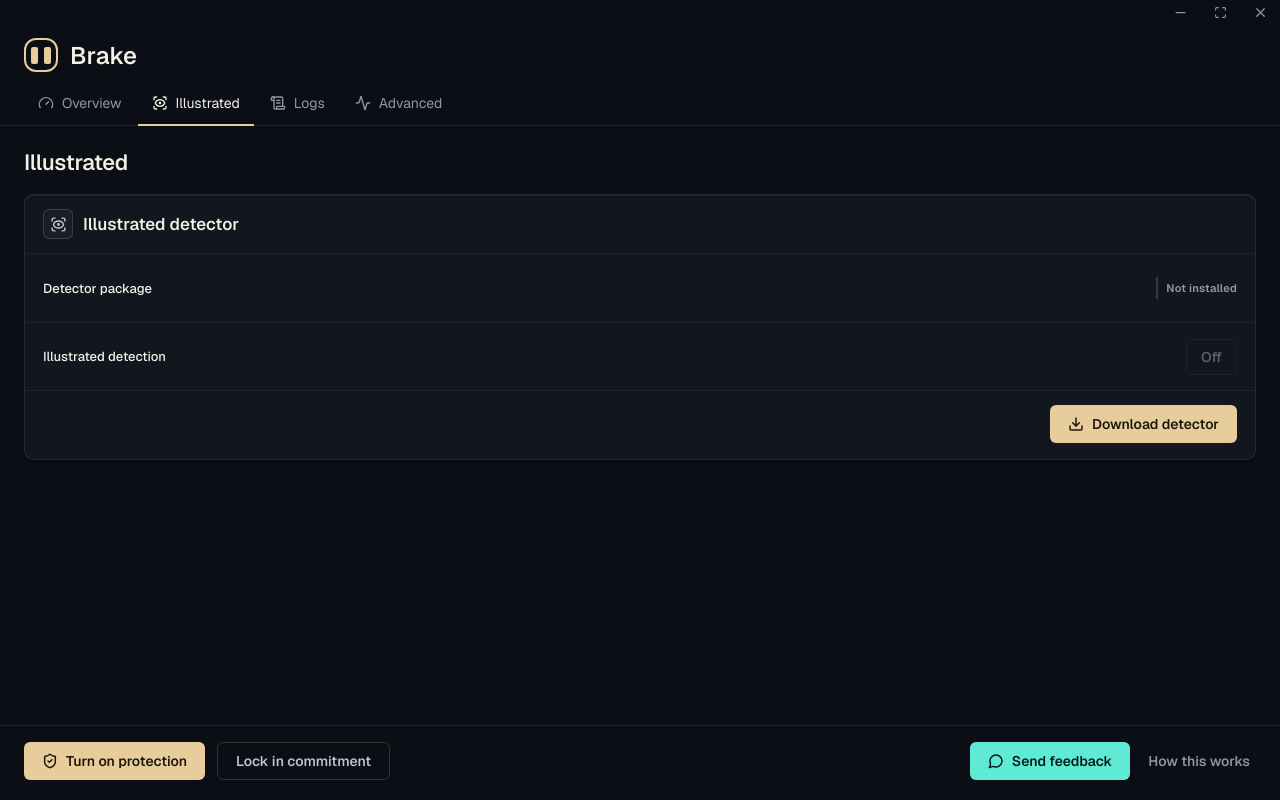
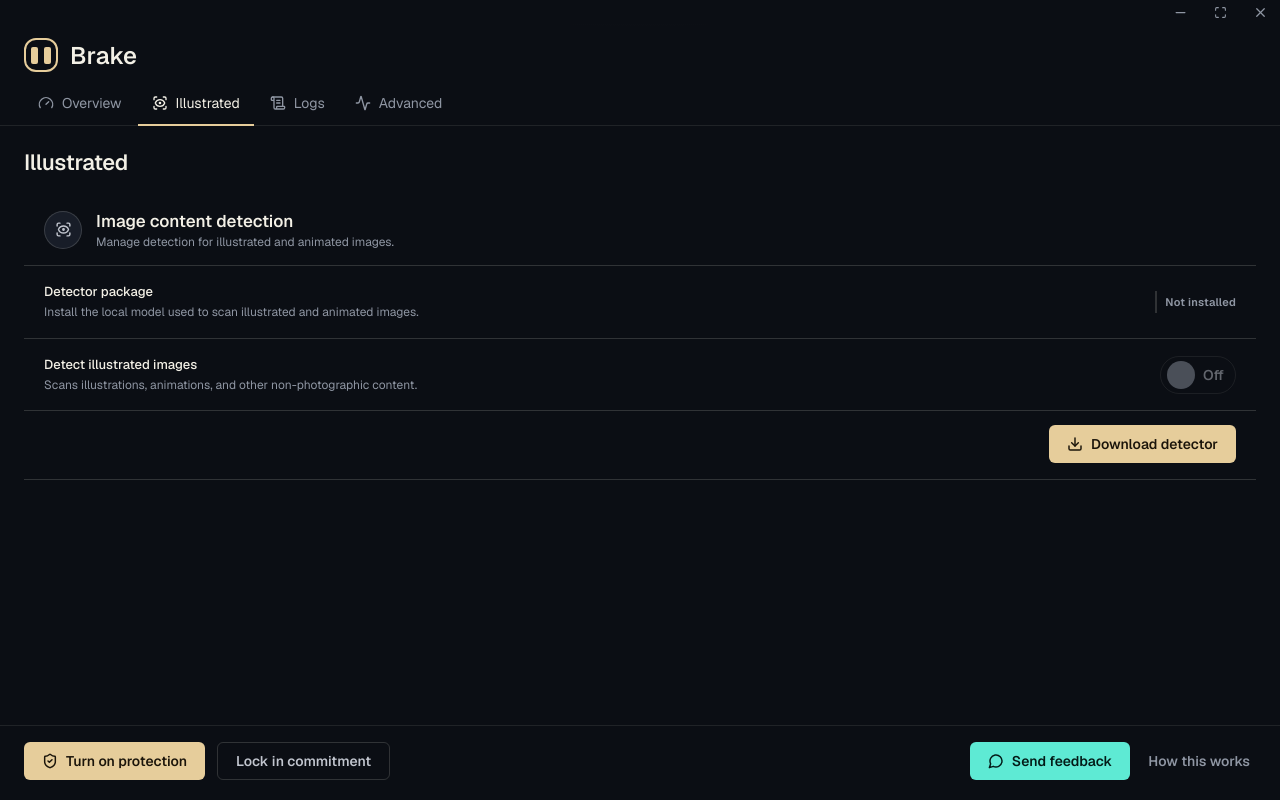
Before and after one commit to usebrake/Brake, a React (Vite) app in the folder desktop/: page / in a window 1280 px wide. Both pictures are taken after a click on the button "Illustrated". Built offline with nearby package versions, Linux system fonts and the light colour scheme.

Commit message:
Refine settings and activity sections

```diff
--- a/desktop/src/App.jsx
+++ b/desktop/src/App.jsx
@@ -168,9 +168,11 @@
 
 function DetectionLogs({ events, loading, onRefresh, onClear }) {
   return (
-    <Card icon={ScrollText} title="Detection events">
-      <div className="log-toolbar">
-        <span>{events.length ? `${events.length} recent ${events.length === 1 ? "event" : "events"}` : loading ? "Loading..." : "No detection events yet"}</span>
+    <Card
+      icon={ScrollText}
+      title="Detection history"
+      subtitle="Review when detector checks were triggered."
+      actions={
         <div className="log-actions">
           <button className="pill-action" onClick={onRefresh}>Refresh</button>
           <button className="pill-action danger" onClick={onClear} disabled={loading || !events.length}>
@@ -178,7 +180,8 @@
             <span>Clear</span>
           </button>
         </div>
-      </div>
+      }
+    >
       {events.length ? (
         <div className="log-list">
           {events.map((event, index) => (
@@ -254,7 +257,7 @@
   );
 }
 
-function Card({ icon: Icon, title, subtitle, children }) {
+function Card({ icon: Icon, title, subtitle, actions, children }) {
   return (
     <section className="card">
       <header className="card-head">
@@ -263,10 +266,11 @@
             <Icon size={17} />
           </span>
         ) : null}
-        <div>
+        <div className="card-head-copy">
           <h3>{title}</h3>
           {subtitle ? <p>{subtitle}</p> : null}
         </div>
+        {actions ? <div className="card-head-actions">{actions}</div> : null}
       </header>
       <div className="card-body">{children}</div>
     </section>
@@ -1311,7 +1315,7 @@
                     <Clock3 size={24} strokeWidth={1.8} aria-hidden="true" />
                     <div>
                       <div className="setting-title">Lockout length</div>
-                      <div className="setting-description">Choose how long Brake locks the screen after explicit content is detected.</div>
+                      <div className="setting-description">Choose how long each lockout lasts.</div>
                     </div>
                   </div>
                   <div className="stepper-control overview-stepper">
@@ -1346,22 +1350,25 @@
               <h1>Illustrated</h1>
               {notice ? <p className="notice">{notice}</p> : null}
             </div>
-            <Card icon={ScanEye} title="Illustrated detector">
+            <Card icon={ScanEye} title="Image content detection" subtitle="Manage detection for illustrated and animated images.">
               {status.animeModelStatus !== "ready" ? (
                 <SettingRow
                   title="Detector package"
+                  description="Install the local model used to scan illustrated and animated images."
                   aside={<Badge state="">{animeStatusCopy(status.animeModelStatus)}</Badge>}
                 />
               ) : null}
               <SettingRow
-                title="Illustrated detection"
+                title="Detect illustrated images"
+                description="Scans illustrations, animations, and other non-photographic content."
                 aside={
                   <button
-                    className={`pill-action ${status.animeDetectionEnabled ? "active" : ""}`}
+                    className={`toggle-action ${status.animeDetectionEnabled ? "active" : ""}`}
                     disabled={status.failSecure || status.animeModelStatus !== "ready" || (status.commitmentActive && status.animeDetectionEnabled)}
                     onClick={() => requestAnimeEnabled(!status.animeDetectionEnabled)}
                   >
-                    {status.animeDetectionEnabled ? "On" : "Off"}
+                    <span className="toggle-knob" aria-hidden="true" />
+                    <span>{status.animeDetectionEnabled ? "On" : "Off"}</span>
                   </button>
                 }
               />
@@ -1399,7 +1406,7 @@
               {notice ? <p className="notice">{notice}</p> : null}
             </div>
             <div className="advanced-stack">
-              <Card icon={KeyRound} title="Recovery code">
+              <Card icon={KeyRound} title="Recovery code" subtitle="Manage how recovery works during lockouts.">
                 <SettingRow
                   title="Emergency cooldown"
                   description="How long Brake waits before the recovery code turns protection off."
@@ -1417,11 +1424,12 @@
                   description="When allowed, the lockout screen shows a small emergency release option. Protection stays on."
                   aside={
                     <button
-                      className={`pill-action ${status.lockoutRecoveryEnabled ? "active" : ""}`}
+                      className={`toggle-action ${status.lockoutRecoveryEnabled ? "active" : ""}`}
                       disabled={status.failSecure}
                       onClick={() => requestRecoverySettings({ lockoutRecoveryEnabled: !status.lockoutRecoveryEnabled })}
                     >
-                      {status.lockoutRecoveryEnabled ? "On" : "Off"}
+                      <span className="toggle-knob" aria-hidden="true" />
+                      <span>{status.lockoutRecoveryEnabled ? "On" : "Off"}</span>
                     </button>
                   }
                 />
@@ -1450,17 +1458,18 @@
                   }
                 />
               </Card>
-              <Card icon={Power} title="Lockout behavior">
+              <Card icon={Power} title="Lockout behavior" subtitle="Choose what happens when a lockout ends.">
                 <SettingRow
                   title="Shutdown after lockout"
                   description="When on, Windows shuts down after a full lockout timer ends. During commitment, this cannot be turned off."
                   aside={
                     <button
-                      className={`pill-action ${status.shutdownAfterLockout ? "active" : ""}`}
+                      className={`toggle-action ${status.shutdownAfterLockout ? "active" : ""}`}
                       disabled={status.failSecure || (status.commitmentActive && status.shutdownAfterLockout)}
                       onClick={() => requestShutdownAfterLockout(!status.shutdownAfterLockout)}
                     >
-                      {status.shutdownAfterLockout ? "On" : "Off"}
+                      <span className="toggle-knob" aria-hidden="true" />
+                      <span>{status.shutdownAfterLockout ? "On" : "Off"}</span>
                     </button>
                   }
                 />
--- a/desktop/src/styles.css
+++ b/desktop/src/styles.css
@@ -462,31 +462,38 @@
 
 .card {
   min-width: 0;
-  background: var(--surface-1);
-  border: 1px solid var(--border);
-  border-radius: var(--radius-md);
-  box-shadow: var(--shadow-1);
-  overflow: hidden;
+  background: transparent;
+  border-bottom: 1px solid var(--border-strong);
 }
 
 .card-head {
   display: flex;
   align-items: center;
-  gap: 10px;
-  padding: 14px 18px;
-  border-bottom: 1px solid var(--border-faint);
+  gap: 14px;
+  min-height: 72px;
+  padding: 14px 20px;
+  border-bottom: 1px solid var(--border-strong);
 }
 
 .lead-icon {
   display: grid;
   place-items: center;
-  width: 30px;
-  height: 30px;
-  flex: 0 0 30px;
+  width: 38px;
+  height: 38px;
+  flex: 0 0 38px;
   color: var(--fg-2);
   background: var(--surface-2);
   border: 1px solid var(--border-strong);
-  border-radius: var(--radius-sm);
+  border-radius: 50%;
+}
+
+.card-head-copy {
+  min-width: 0;
+  flex: 1;
+}
+
+.card-head-actions {
+  flex: 0 0 auto;
 }
 
 .card-head h3 {
@@ -509,12 +516,12 @@
   display: flex;
   align-items: center;
   gap: 16px;
-  min-height: 68px;
-  padding: 14px 18px;
+  min-height: 72px;
+  padding: 14px 20px;
 }
 
 .setting-row + .setting-row {
-  border-top: 1px solid var(--border-faint);
+  border-top: 1px solid var(--border-strong);
 }
 
 .setting-row > div:first-child,
@@ -629,6 +636,54 @@
   border-radius: 999px;
   font-family: "Geist Mono", "Consolas", monospace;
   font-size: 13px;
+}
+
+.toggle-action {
+  display: inline-flex;
+  align-items: center;
+  justify-content: center;
+  gap: 8px;
+  min-width: 76px;
+  height: 38px;
+  padding: 4px 10px 4px 5px;
+  color: var(--fg-2);
+  background: transparent;
+  border: 1px solid var(--border-strong);
+  border-radius: 999px;
+  cursor: pointer;
+  font-weight: 560;
+  transition: background 120ms ease, color 120ms ease, border-color 120ms ease, transform 120ms ease;
+}
+
+.toggle-knob {
+  width: 28px;
+  height: 28px;
+  flex: 0 0 28px;
+  background: var(--fg-3);
+  border-radius: 50%;
+  transition: background 120ms ease;
+}
+
+.toggle-action:hover {
+  color: var(--fg-1);
+  background: var(--surface-2);
+}
+
+.toggle-action.active {
+  flex-direction: row-reverse;
+  padding: 4px 5px 4px 10px;
+  color: var(--on-accent);
+  background: var(--gold);
+  border-color: var(--gold);
+}
+
+.toggle-action.active .toggle-knob {
+  background: var(--surface-1);
+}
+
+.toggle-action:disabled {
+  opacity: 0.48;
+  cursor: not-allowed;
 }
 
 .stepper-control button {
@@ -791,20 +846,8 @@
   display: flex;
   justify-content: flex-end;
   gap: 10px;
-  padding: 14px 18px 16px;
-  border-top: 1px solid var(--border-faint);
-}
-
-.log-toolbar {
-  display: flex;
-  align-items: center;
-  justify-content: space-between;
-  gap: 12px;
-  min-height: 54px;
-  padding: 10px 18px;
-  color: var(--fg-3);
-  border-bottom: 1px solid var(--border-faint);
-  font-size: 12px;
+  padding: 14px 20px 16px;
+  border-top: 1px solid var(--border-strong);
 }
 
 .log-actions {
```
